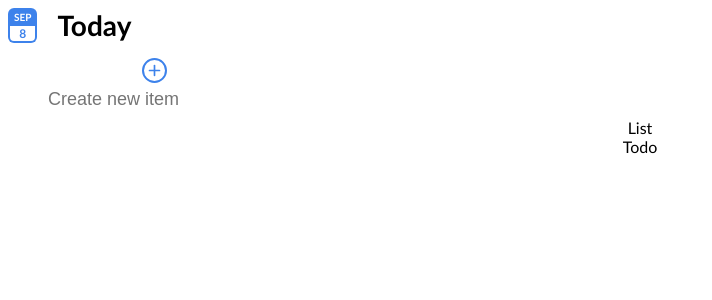
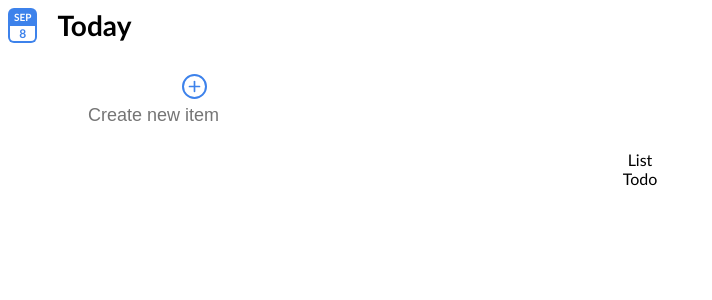
Before and after one commit to siccoo/modern-todo, a React (Create React App) app: page / in a window 1280 px wide. Shown: the top 300 px of the page, without its empty margins (0-712 px from the left). Built offline with nearby package versions, Linux system fonts and the light colour scheme.

Commit message:
updates on List, ListNavigation & Todo components

```diff
--- a/src/components/List/index.tsx
+++ b/src/components/List/index.tsx
@@ -1,27 +1,75 @@
-import { FocusEvent, KeyboardEvent, ChangeEvent } from 'react';
+import { FocusEvent, KeyboardEvent, ChangeEvent, MouseEvent } from 'react';
 import NewItem from '../NewItem';
 
 const List = ({
+  items,
+  views,
+  handleListItemComplete,
   handleNewItemInputOnBlur,
   handleNewItemInputOnChange,
   handleNewItemInputOnKeyUp,
   setNewItemInputRef,
 }: {
+  items: {
+    completed: (string | undefined)[];
+    inProgress: (string | undefined)[];
+    removed: (string | undefined)[];
+  },
+  views: {
+    open: boolean;
+    selected: string;
+  },
+  handleListItemComplete: (event: MouseEvent<HTMLDivElement>) => void;
   handleNewItemInputOnBlur: (event: FocusEvent<HTMLInputElement>) => void;
   handleNewItemInputOnChange: (event: ChangeEvent<HTMLInputElement>) => void;
   handleNewItemInputOnKeyUp: (event: KeyboardEvent<HTMLInputElement>) => void;
   setNewItemInputRef: (element: HTMLInputElement | null) => void;
 }) => {
+  const { selected } = views;
+  const { completed, inProgress, removed } = items;
   return (
     <div className='list'>
-      <div className='list__inProgress'>
+      <ul className={[
+        'list__inProgress',
+        (selected === 'inProgress') && 'list__inProgress--show'
+      ].filter(className => Boolean(className)).join(" ")
+      }>
+        {inProgress.map((item, index) => (
+          <li
+            className={[
+              "list__inProgress-item",
+              completed.includes(item) && "list__inProgress--completed",
+              removed.includes(item) && "list__inProgress--removed"
+            ].filter(className => Boolean(className)).join(" ")}
+            key={index}
+          >
+            <div
+              className='list__inProgress__item__complete'
+              data-index={index}
+              onClick={handleListItemComplete}
+            >
+              <div className='list__inProgress__item__complete--default'>
+                <svg width="25" height="25" viewBox="0 0 25 25" fill="none" xmlns="http://www.w3.org/2000/svg">
+                  <circle cx="12.5" cy="12.5" r="11.5" stroke="#CBCBCB" strokeWidth="2" />
+                </svg>
+
+              </div>
+              <div className='list__inProgress__item__complete--hovered'>
+                <svg width="25" height="25" viewBox="0 0 25 25" fill="none" xmlns="http://www.w3.org/2000/svg">
+                  <circle cx="12.5" cy="12.5" r="11.5" fill="#7C7C7C" stroke="#CBCBCB" strokeWidth="2" />
+                </svg>
+
+              </div>
+            </div>
+          </li>
+        ))}
         <NewItem
           handleNewItemInputOnBlur={handleNewItemInputOnBlur}
           handleNewItemInputOnChange={handleNewItemInputOnChange}
           handleNewItemInputOnKeyUp={handleNewItemInputOnKeyUp}
           setNewItemInputRef={setNewItemInputRef}
         />
-      </div>
+      </ul>
       <div className='list__completed'>
 
       </div>
--- a/src/components/ListNavigation/index.scss
+++ b/src/components/ListNavigation/index.scss
@@ -83,5 +83,9 @@
                 display: none;
             }
         }
+
+        .listnavigation__ellipsis {
+            display: block;
+        }
     }
 }
--- a/src/components/Todo/index.tsx
+++ b/src/components/Todo/index.tsx
@@ -94,6 +94,14 @@ class Todo extends React.Component<{}, TodoState> {
             <div className='todo'>
                 <Calendar />
                 <List
+                    items={{
+                        completed: [],
+                        inProgress: [],
+                        removed: []
+                    }} views={{
+                        open: false,
+                        selected: ''
+                    }}
                     handleNewItemInputOnBlur={this.handleNewItemInputOnBlur}
                     handleNewItemInputOnChange={this.handleNewItemInputOnChange}
                     handleNewItemInputOnKeyUp={this.handleNewItemInputOnKeyUp}
```
